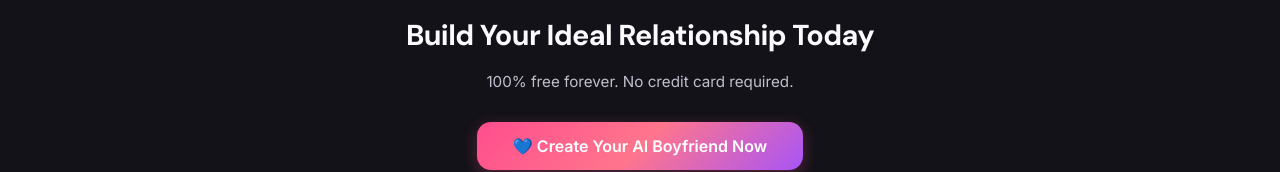
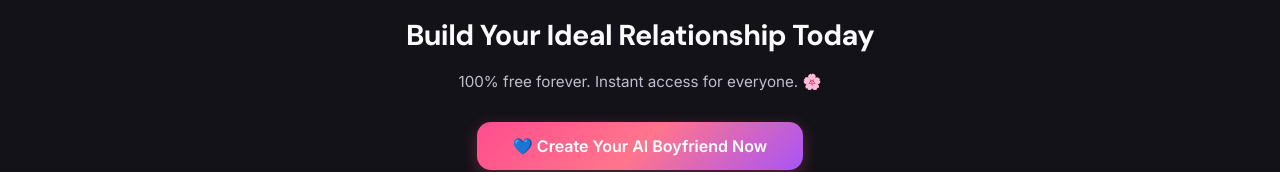
Before and after one commit to utkrashtkumar/soulmate-for-you, a Next.js app: page /ai-boyfriend in a window 1280 px wide. Shown: the part 1213-1385 px from the top of the page. Built offline with nearby package versions, Linux system fonts and the light colour scheme; no server answers.

Commit message:
Fix: Completely remove all credit card mentions across codebase and replace with clean, welcoming text

```diff
--- a/src/app/about/page.js
+++ b/src/app/about/page.js
@@ -58,7 +58,7 @@ export default function AboutPage() {
                 <li><strong>🎁 Virtual Gifts & Synthesized Audio:</strong> Send Red Roses 🌹, Chocolates 🍫, Teddy Bears 🧸 with Web Audio synthesized chimes and 3D heart bursts.</li>
                 <li><strong>🔮 3D Daily Love Tarot & Secret Diary:</strong> Flip 3D Tarot cards for daily fortunes and read private diary entries written by your companion.</li>
                 <li><strong>📱 Native PWA App Installation:</strong> Add Soulmate directly to your Android, iOS, or Desktop home screen in 1 tap.</li>
-                <li><strong>100% Free Forever:</strong> Complete access without credit cards, subscriptions, or paywalls.</li>
+                <li><strong>100% Free Forever:</strong> Complete access with no hidden fees, subscriptions, or paywalls.</li>
               </ul>
             </section>
 
--- a/src/app/ai-boyfriend/page.js
+++ b/src/app/ai-boyfriend/page.js
@@ -124,7 +124,7 @@ export default function AIBoyfriendPage() {
           Build Your Ideal Relationship Today
         </h2>
         <p style={{ color: 'var(--text-secondary)', maxWidth: '500px', margin: '0 auto 28px', fontSize: '0.95rem' }}>
-          100% free forever. No credit card required.
+          100% free forever. Instant access for everyone. 🌸
         </p>
         <Link href="/create-avatar">
           <button className="btn-primary" style={{ padding: '14px 36px', fontSize: '1rem' }}>
```
